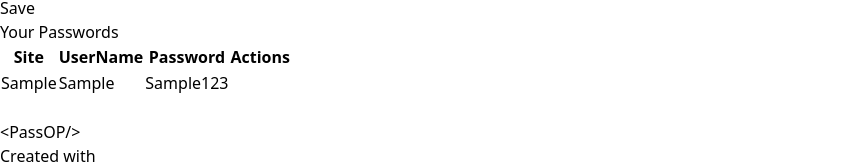
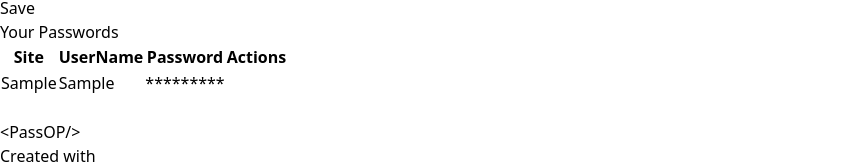
Before and after one commit to Akashjitu18/PassOp-password-manager, a React (Vite) app: page / in a window 1280 px wide. Both pictures are taken after typing "Sample", "Sample", "Sample123" into the empty fields and a click on the button "Save". Shown: the part 296-460 px from the top of the page, without its empty margins (0-859 px from the left). Built offline with nearby package versions, Linux system fonts and the light colour scheme; some icons are missing.

Commit message:
fixed a bug

```diff
--- a/src/App.jsx
+++ b/src/App.jsx
@@ -1,7 +1,7 @@
 import './App.css'
 import Navbar from './components/Navbar'
 import Manager from './components/Manager'
-import Footer from './components/footer'
+import Footer from './components/Footer'
 
 function App() {
 
--- a/src/components/Manager.jsx
+++ b/src/components/Manager.jsx
@@ -207,7 +207,7 @@ else{
 
                   <td className=' text-center  py-2 border border-white'>
                     <div className='flex items-center justify-center gap-2'>
-                      <span>{item.password}</span>
+                      <span>{"*".repeat(item.password.length)}</span>
                       <div className='cursor-pointer' onClick={() => copyText(item.password)}>
                         <lord-icon
                           style={{ "width": "25px", "height": "25px", "paddingTop": "3px", "paddingLeft": "3px" }}
--- a/src/components/Navbar.jsx
+++ b/src/components/Navbar.jsx
@@ -21,7 +21,7 @@ const Navbar = () => {
 
 
                 <button className='text-white bg-green-700 my-5 mx-2 rounded-full flex  justify-between items-center ring-white ring-1'>
-                    <img className='invert  w-10 p-1' src="/icons/github.svg" alt="github logo" />
+                    <img className='invert  w-10 p-1' src="icons/github.svg" alt="github logo" />
                     <span className='font-bold px-2'>GitHub</span>
 
                 </button>
```
